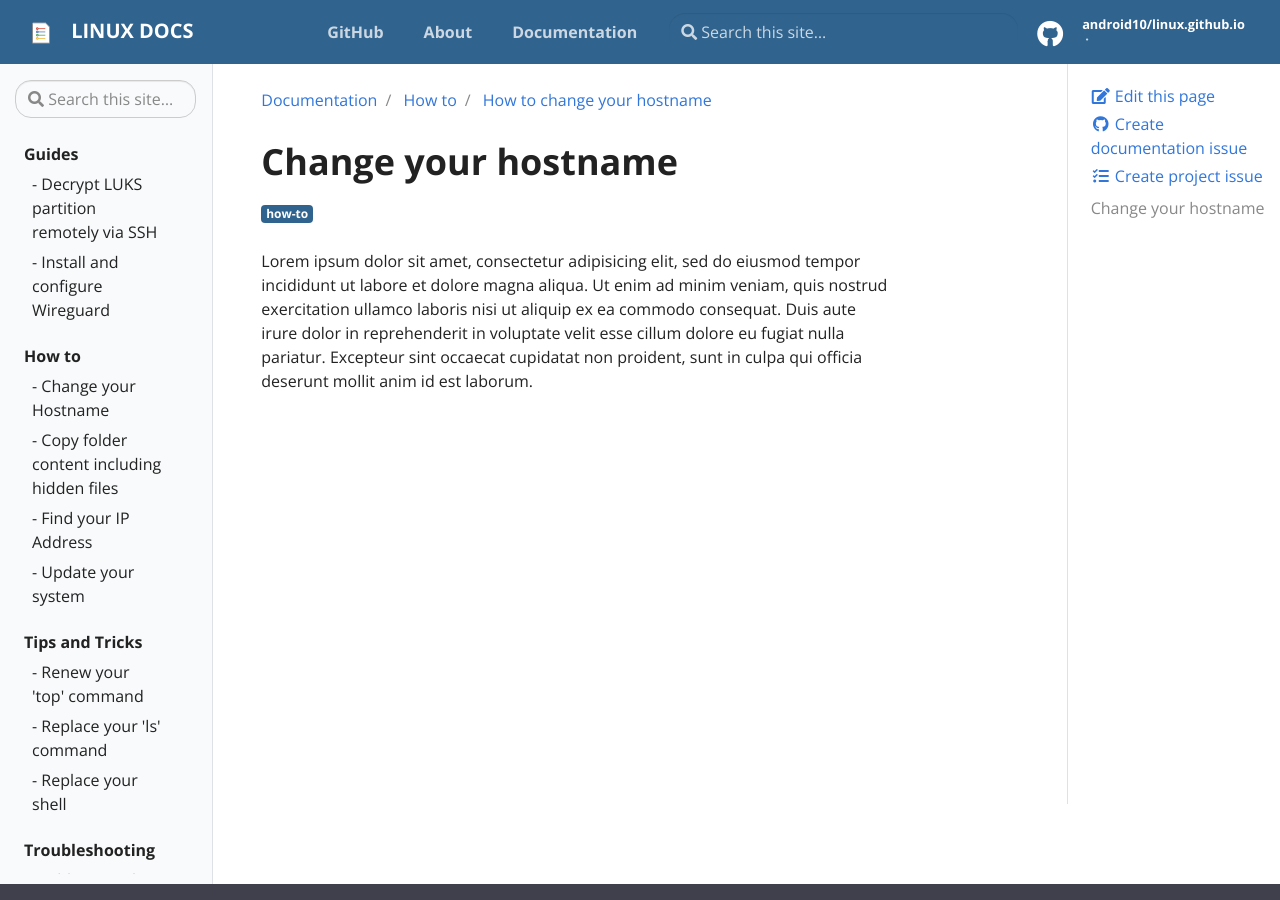
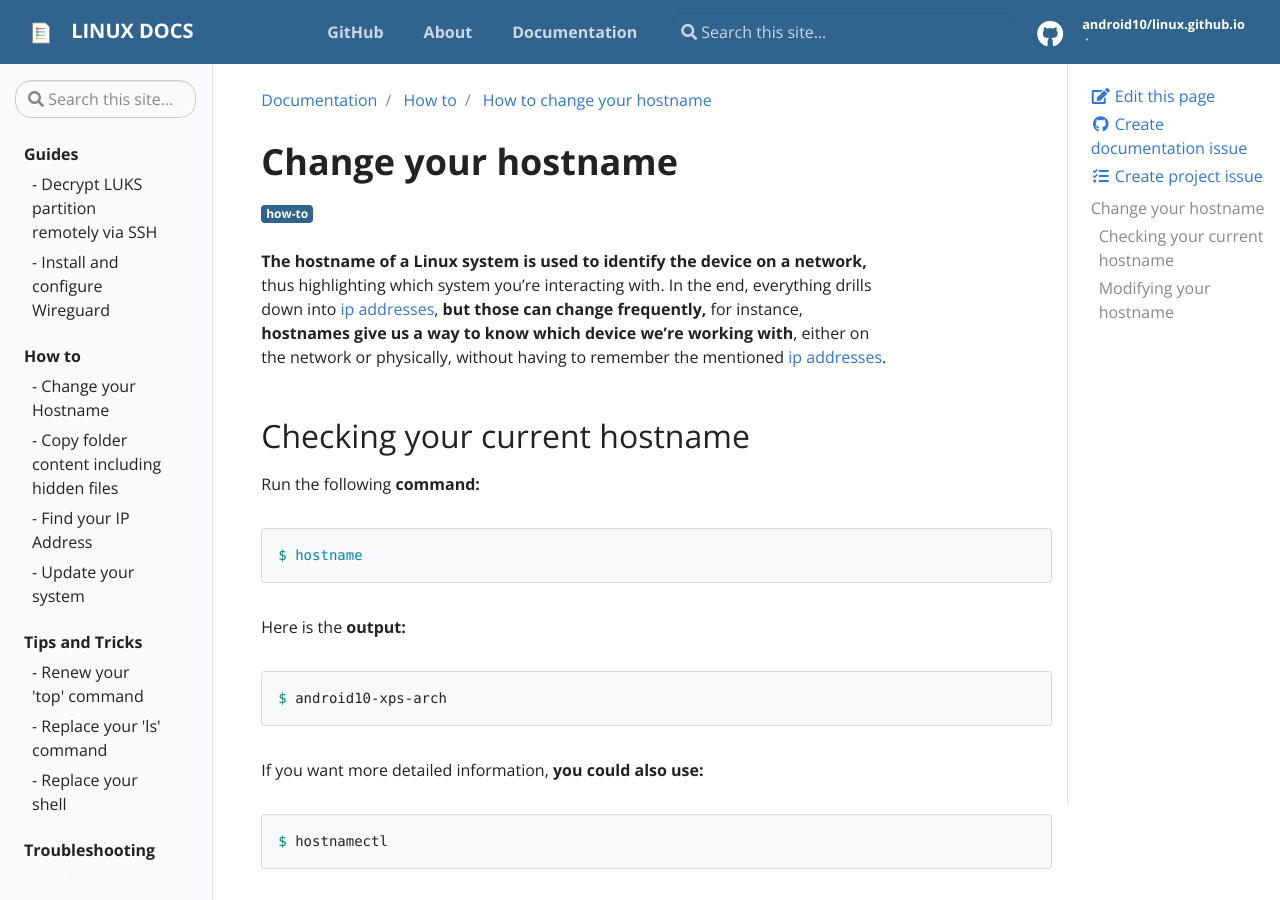
Before and after one commit to android10/linux.github.io, a Jekyll site: the page built from _docs/how-to/change-your-hostname.md, in a window 1280 px wide and 900 px high. Built offline with Jekyll 4.4.1, drawn with Linux system fonts in a browser that asks for light colours; some of the changed text lies outside the part shown.

Commit message:
doc: finish how to change your hostname.

````diff
--- a/_docs/how-to/change-your-hostname.md
+++ b/_docs/how-to/change-your-hostname.md
@@ -7,4 +7,68 @@ tags:
 
 # Change your hostname
 
-Lorem ipsum dolor sit amet, consectetur adipisicing elit, sed do eiusmod tempor incididunt ut labore et dolore magna aliqua. Ut enim ad minim veniam, quis nostrud exercitation ullamco laboris nisi ut aliquip ex ea commodo consequat. Duis aute irure dolor in reprehenderit in voluptate velit esse cillum dolore eu fugiat nulla pariatur. Excepteur sint occaecat cupidatat non proident, sunt in culpa qui officia deserunt mollit anim id est laborum.
+**The hostname of a Linux system is used to identify the device on a network,** thus highlighting which system you’re interacting with. In the end, everything drills down into [ip addresses](find-your-ip-address), **but those can change frequently,** for instance, **hostnames give us a way to know which device we’re working with**, either on the network or physically, without having to remember the mentioned [ip addresses](find-your-ip-address).
+
+## Checking your current hostname
+
+Run the following **command:**
+
+```bash
+$ hostname
+```
+
+Here is the **output:**
+
+```bash
+$ android10-xps-arch
+```
+
+If you want more detailed information, **you could also use:**
+
+```bash
+$ hostnamectl
+```
+
+Which **displays:**
+
+```bash
+ Static hostname: android10-xps-arch
+       Icon name: computer-laptop
+         Chassis: laptop
+      Machine ID: ...
+         Boot ID: ...
+Operating System: Arch Linux
+          Kernel: Linux 5.15.7-zen1-1-zen
+    Architecture: x86-64
+ Hardware Vendor: Dell Inc.
+  Hardware Model: XPS 13 9310
+```
+
+As we can see, our hostname is `android10-xps-arch` according to **both commands above.**
+
+## Modifying your hostname
+
+Now we are going to change our hostname to `android10-linux` by running the **following command:**
+
+```bash
+$ sudo hostnamectl set-hostname android10-linux
+```
+
+We can double check our changes by **running again:**
+
+```bash
+$ hostnamectl
+```
+
+```bash
+ Static hostname: android10-linux
+       Icon name: computer-laptop
+         Chassis: laptop
+      Machine ID: ...
+         Boot ID: ...
+Operating System: Arch Linux
+          Kernel: Linux 5.15.7-zen1-1-zen
+    Architecture: x86-64
+ Hardware Vendor: Dell Inc.
+  Hardware Model: XPS 13 9310
+```
````
